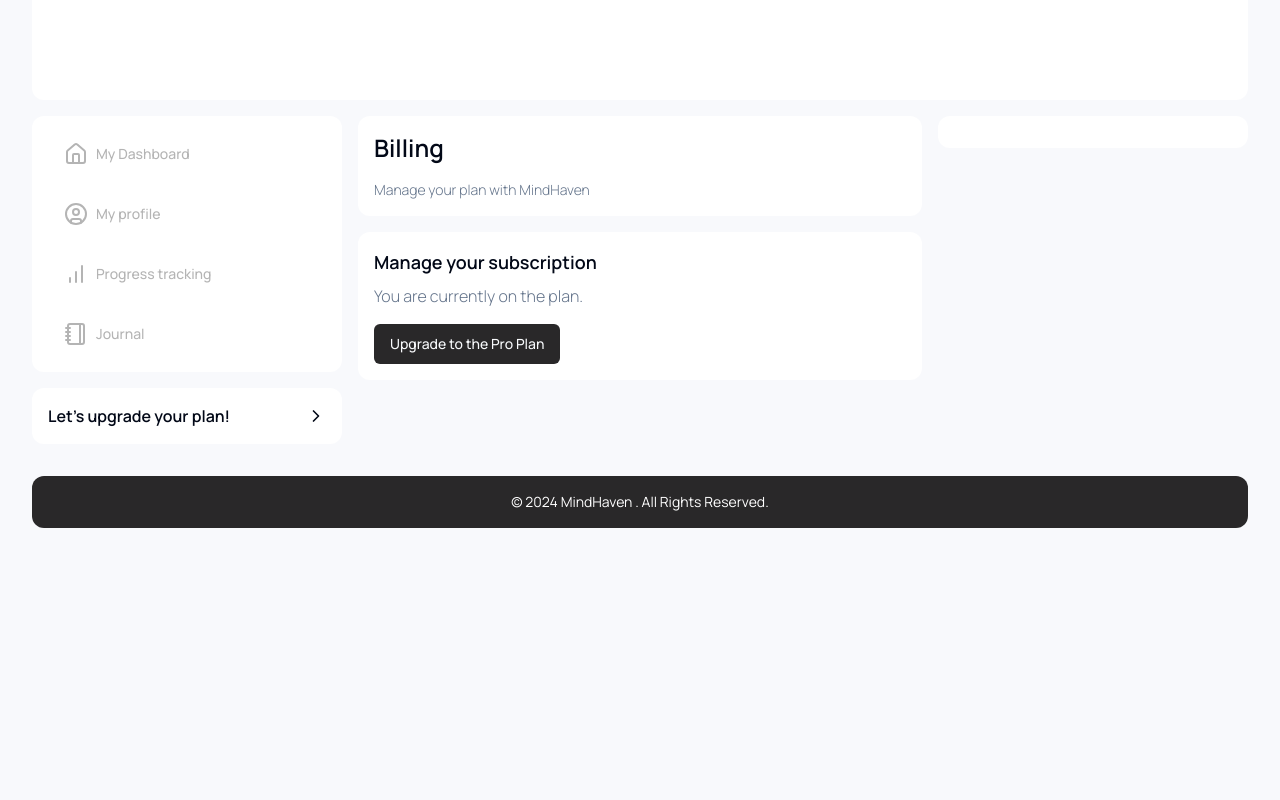
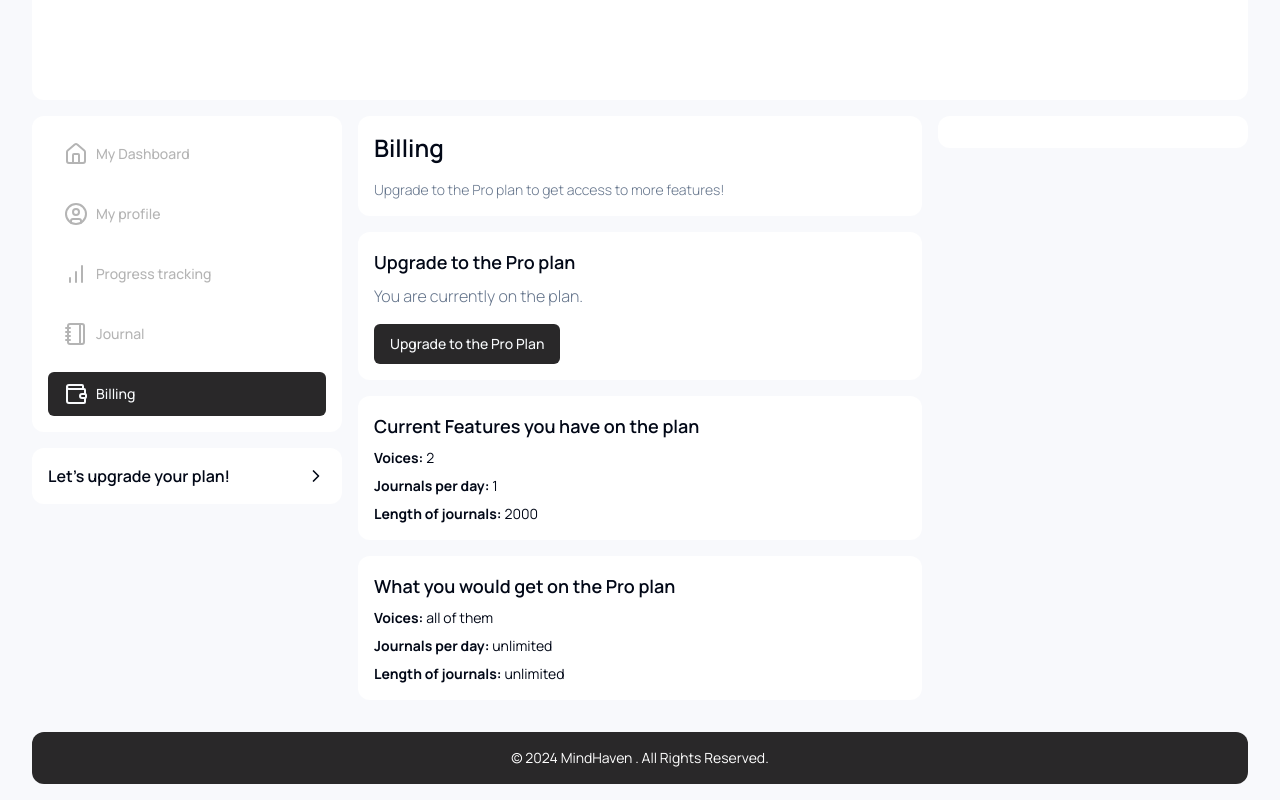
Before and after one commit to kevinmcgrady/MindHaven, a Next.js app: page /billing in a window 1280 px wide. Shown: the part 948-1748 px from the top of the page. Before the commit the page ends 1492 px from the top, so only its background shows below. Built offline with nearby package versions, Linux system fonts and the light colour scheme; no server answers.

Commit message:
@feat/billing-page

```diff
--- a/src/app/(dashboard)/billing/page.tsx
+++ b/src/app/(dashboard)/billing/page.tsx
@@ -13,11 +13,19 @@ const page = async () => {
       <CardSection noSpacing>
         <PageHeader
           title='Billing'
-          description='Manage your plan with MindHaven'
+          description={
+            subscriptionPlan?.isSubscribed
+              ? 'Manage your plan with MindHaven'
+              : 'Upgrade to the Pro plan to get access to more features!'
+          }
         />
       </CardSection>
       <CardSection>
-        <h2 className='mb-2 font-semibold text-lg'>Manage your subscription</h2>
+        <h2 className='mb-2 font-semibold text-lg'>
+          {subscriptionPlan?.isSubscribed
+            ? 'Manage your subscription'
+            : 'Upgrade to the Pro plan'}
+        </h2>
         <p className='font-light text-muted-foreground mb-4'>
           You are currently on the <strong>{subscriptionPlan?.name}</strong>{' '}
           plan.
@@ -40,6 +48,51 @@ const page = async () => {
           </p>
         )}
       </CardSection>
+      <CardSection>
+        <h2 className='font-semibold text-lg mb-2'>
+          Current Features you have on the {subscriptionPlan?.name} plan
+        </h2>
+        <div className='space-y-2 text-sm '>
+          <p>
+            <strong>Voices:</strong>{' '}
+            {subscriptionPlan?.isSubscribed
+              ? PLANS.pro.features.voices
+              : PLANS.free.features.voices}
+          </p>
+          <p>
+            <strong>Journals per day:</strong>{' '}
+            {subscriptionPlan?.isSubscribed
+              ? PLANS.pro.features.noOfEntriesPerDay
+              : PLANS.free.features.noOfEntriesPerDay}
+          </p>
+          <p>
+            <strong>Length of journals:</strong>{' '}
+            {subscriptionPlan?.isSubscribed
+              ? PLANS.pro.features.lengthOfJournals
+              : PLANS.free.features.lengthOfJournals}
+          </p>
+        </div>
+      </CardSection>
+      {!subscriptionPlan?.isSubscribed && (
+        <CardSection>
+          <h2 className='font-semibold text-lg mb-2'>
+            What you would get on the Pro plan
+          </h2>
+          <div className='space-y-2 text-sm '>
+            <p>
+              <strong>Voices:</strong> {PLANS.pro.features.voices}
+            </p>
+            <p>
+              <strong>Journals per day:</strong>{' '}
+              {PLANS.pro.features.noOfEntriesPerDay}
+            </p>
+            <p>
+              <strong>Length of journals:</strong>{' '}
+              {PLANS.pro.features.lengthOfJournals}
+            </p>
+          </div>
+        </CardSection>
+      )}
     </>
   );
 };
--- a/src/components/dashboard/DashboardGrid.tsx
+++ b/src/components/dashboard/DashboardGrid.tsx
@@ -1,11 +1,12 @@
+import { urls } from '@/constants/urls';
 import { formatDate } from '@/lib/formatDate';
-import { getUserDetails } from '@/queries/auth';
 import { getAllJournalCount, getLastJournalDate } from '@/queries/journal';
+import { getUserSubscriptionPlan } from '@/queries/stripe';
 
 import DashboardCard from './DashboardCard';
 
 const DashboardGrid = async () => {
-  const user = await getUserDetails();
+  const subscriptionPlan = await getUserSubscriptionPlan();
   const journalCount = await getAllJournalCount();
   const lastJournalDate = await getLastJournalDate();
   const journalMessage =
@@ -24,7 +25,10 @@ const DashboardGrid = async () => {
         <DashboardCard
           description={journalMessage}
           gradient='teal-lime'
-          cta={{ text: "Complete Today's Journal", url: '/journal' }}
+          cta={{
+            text: "Complete Today's Journal",
+            url: urls.dashboard.journal,
+          }}
         />
       </div>
 
@@ -32,13 +36,13 @@ const DashboardGrid = async () => {
         <DashboardCard
           description={`You have completed ${journalCount?._count} jounals since joining!`}
           gradient='pink-orange'
-          cta={{ text: 'View Journals', url: '/journal' }}
+          cta={{ text: 'View Journals', url: urls.dashboard.journal }}
         />
 
         <DashboardCard
-          description={`You are currently on the FREE Plan`}
+          description={`You are currently on the ${subscriptionPlan?.name} Plan`}
           gradient='green-blue'
-          cta={{ text: 'Manage Plan', url: '/' }}
+          cta={{ text: 'Manage Plan', url: urls.dashboard.billing }}
         />
       </div>
     </div>
--- a/src/config/plans.ts
+++ b/src/config/plans.ts
@@ -7,9 +7,11 @@ export const PLANS = {
   free: {
     name: PlanType.FREE,
     slug: PlanType.FREE.toLocaleLowerCase(),
-    voices: 2,
-    noOfEntriesPerDay: 1,
-    lengthOfJournals: 2000,
+    features: {
+      voices: 2,
+      noOfEntriesPerDay: 1,
+      lengthOfJournals: 2000,
+    },
     price: {
       amount: 0,
       priceIds: {
@@ -21,9 +23,11 @@ export const PLANS = {
   pro: {
     name: PlanType.PRO,
     slug: PlanType.PRO.toLowerCase(),
-    voices: 8,
-    noOfEntriesPerDay: 'unlimited',
-    lengthOfJournals: 'unlimited',
+    features: {
+      voices: 'all of them',
+      noOfEntriesPerDay: 'unlimited',
+      lengthOfJournals: 'unlimited',
+    },
     price: {
       amount: 10,
       priceIds: {
--- a/src/constants/menuItems.tsx
+++ b/src/constants/menuItems.tsx
@@ -1,24 +1,31 @@
-import { BarChart, Home, Notebook, UserCircle } from 'lucide-react';
+import { BarChart, Home, Notebook, UserCircle, Wallet } from 'lucide-react';
+
+import { urls } from './urls';
 
 export const menuItems = [
   {
     label: 'My Dashboard',
-    path: '/dashboard',
+    path: urls.dashboard.root,
     Icon: Home,
   },
   {
     label: 'My profile',
-    path: '/profile',
+    path: urls.dashboard.profile,
     Icon: UserCircle,
   },
   {
     label: 'Progress tracking',
-    path: '/tracking',
+    path: urls.dashboard.tracking,
     Icon: BarChart,
   },
   {
     label: 'Journal',
-    path: '/journal',
+    path: urls.dashboard.journal,
     Icon: Notebook,
   },
+  {
+    label: 'Billing',
+    path: urls.dashboard.billing,
+    Icon: Wallet,
+  },
 ] as const;
```
